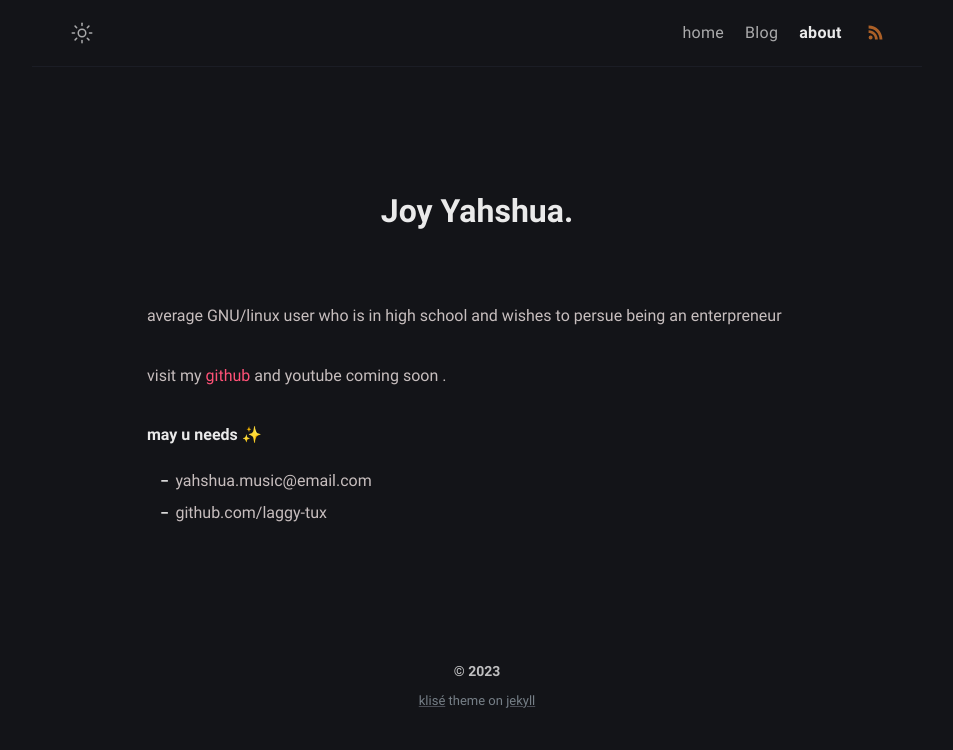
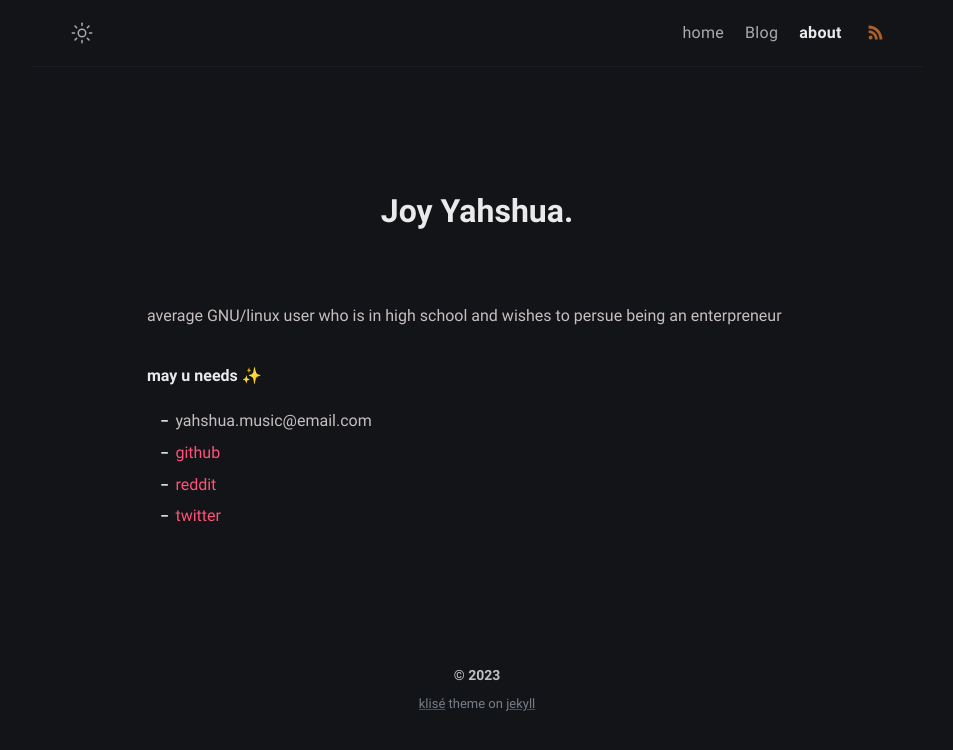
Before and after one commit to laggy-tux/laggy-tux.github.io, a Jekyll site: the page built from about.md, in a window 1280 px wide. Shown: the top 750 px of the page, without its empty margins (163-1116 px from the left). Built offline with Jekyll 4.4.1, drawn with Linux system fonts in a browser that asks for light colours.

Commit message:
Update about.md

```diff
--- a/about.md
+++ b/about.md
@@ -8,11 +8,13 @@ comments: false
 
 average GNU/linux user who is in high school and wishes to persue being an enterpreneur
 
-visit my [github](https://github.com/laggy-tux/) and youtube coming soon .
+
 
 
 
 **may u needs ✨**
 
 - {{ site.author.email }}
-- github.com/{{ site.author.github }}
+- [github](https://github.com/laggy-tux/)
+- [reddit](https://www.reddit.com/user/laggy-boy16)
+- [twitter](https://twitter.com/joy_yahshua)
```
